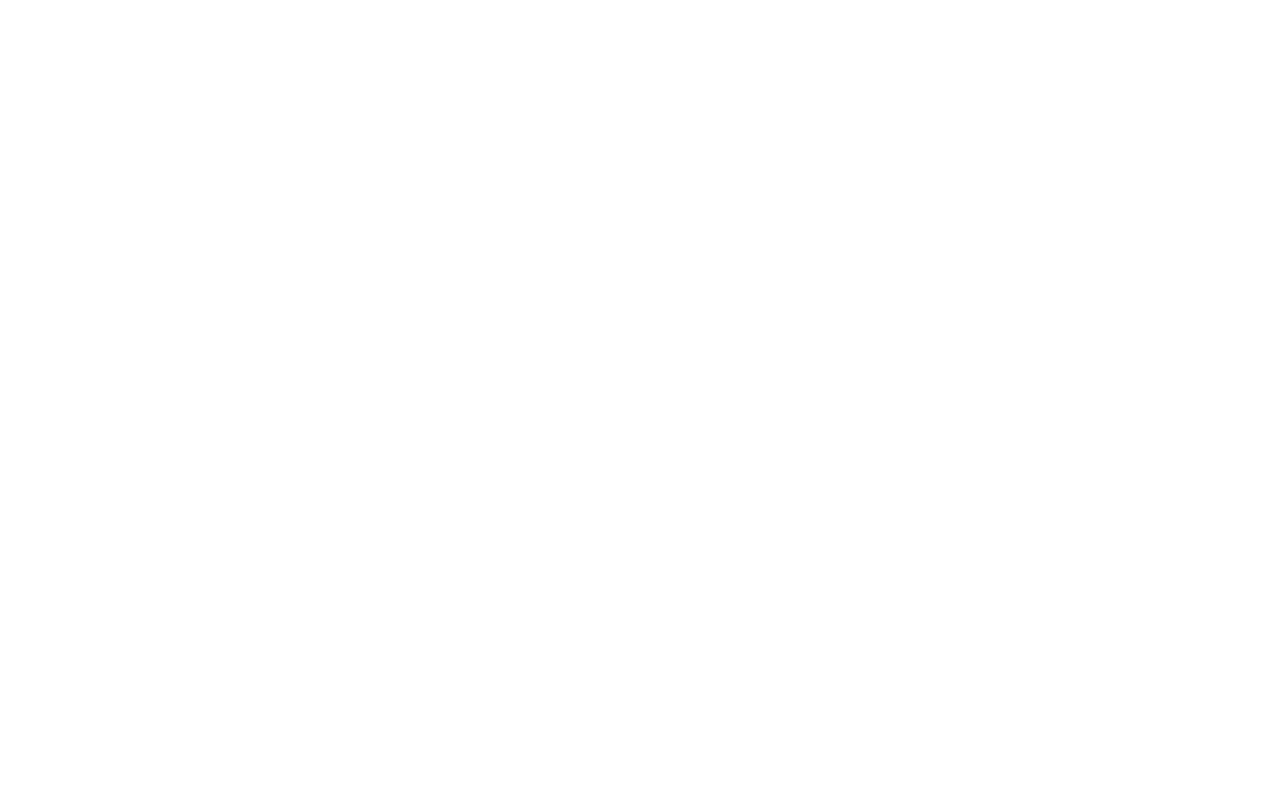
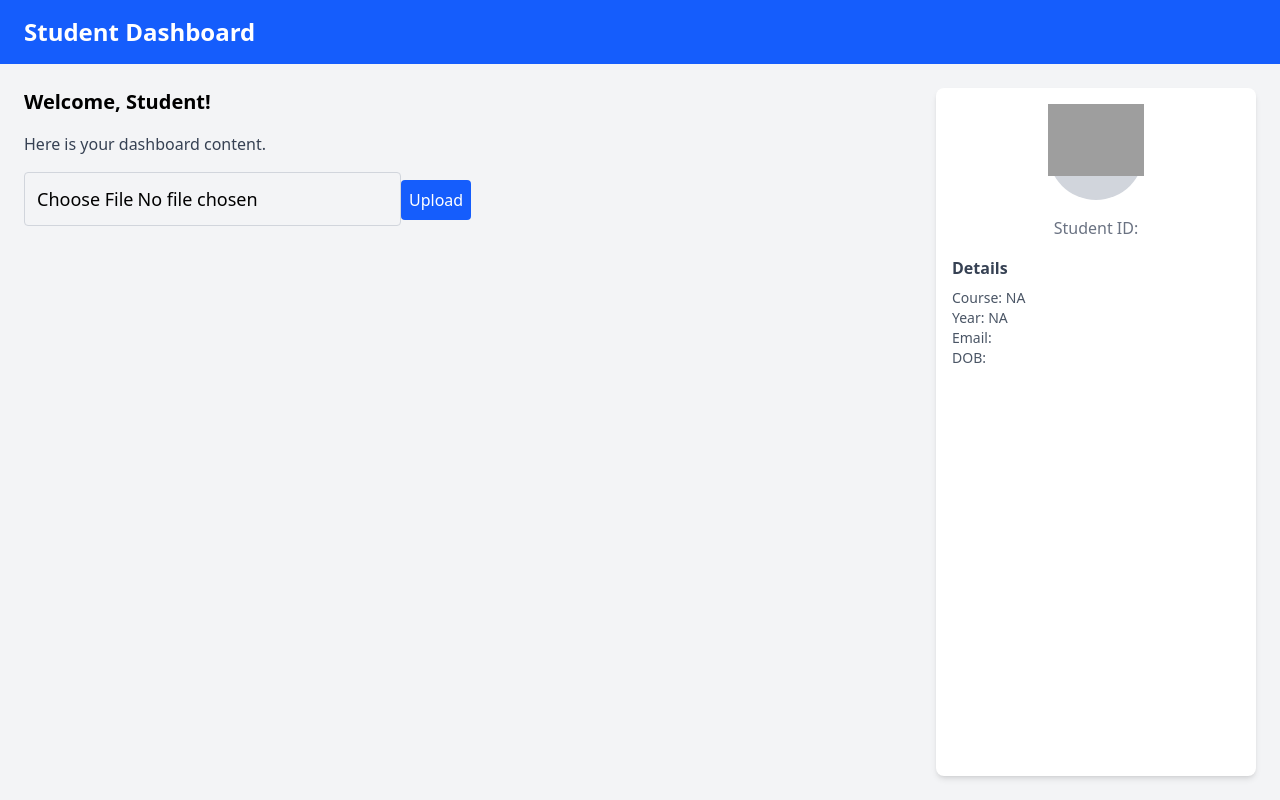
Before and after one commit to pawanrathore2/college-erp-system-frontend, a React (Vite) app: page /student-dashboard in a window 1280 px wide. Before the commit this address had no page. Built offline with nearby package versions, Linux system fonts and the light colour scheme.

Commit message:
fileupload done

```diff
--- a/src/api/studentApi.js
+++ b/src/api/studentApi.js
@@ -12,17 +12,18 @@ const getAllStudents = async () => {
         throw new Error("Failed To load Students")
     }
 }
-const createStudent = async (student, { rejectWithValue}) => {
+const createStudent = async (student, { rejectWithValue }) => {
     let response
     try {
         response = await axiosConfig.post("/students", student)
         if (response.status == 201) {
             toast.success("Student Created Successfully")
+
             return response.data
         }
     } catch (error) {
         toast.error(error.response.data.message)
-       return rejectWithValue(error.response.data)
+        return rejectWithValue(error.response.data)
 
     }
 }
@@ -30,7 +31,10 @@ const login = async ({ username, password }) => {
     try {
         const response = await axiosConfig.post('/students/login',
             { username, password })
-        if (response.status == 200) return true
+        if (response.status == 200) {
+            localStorage.setItem("student", JSON.stringify(response.data))
+            return true
+        }
         else return false
     } catch (error) {
         console.error(error)
--- a/src/components/auth/Login.jsx
+++ b/src/components/auth/Login.jsx
@@ -14,7 +14,7 @@ const Login = () => {
             .then((isLoggedIn) => {
                 setLoading(false)
                 if (isLoggedIn) {
-                    navigate("/dashboard")
+                    navigate("/student-dashboard")
                 } else {
                     console.log("Invalid credentials")
                     alert("Login failed")
--- a/src/main.jsx
+++ b/src/main.jsx
@@ -9,6 +9,7 @@ import Login from './components/auth/Login.jsx'
 import Register from './components/auth/Register.jsx'
 import DashboardPage from './pages/DashboardPage.jsx'
 import store from './app/store.js'
+import StudentDashboard from './pages/StudentDashboard.jsx'
 
 createRoot(document.getElementById('root')).render(
   <Provider store={store}>
@@ -21,6 +22,7 @@ createRoot(document.getElementById('root')).render(
             <Route path="register" element={<Register />} />
           </Route>
           <Route path='/dashboard' element={<DashboardPage />} />
+          <Route path='/student-dashboard' element={<StudentDashboard/>} />
         </Routes>
       </BrowserRouter>
 
--- /dev/null
+++ b/src/pages/StudentDashboard.jsx
@@ -0,0 +1,64 @@
+import React, { useEffect, useState } from "react";
+
+const StudentDashboard = () => {
+    const [file, setFile] = useState(null)
+    const [loggedInStudent, setLoggedInStudent] = useState({})
+    useEffect(() => {
+        const student = JSON.parse(localStorage.getItem('student'))
+        console.log(student)
+        if (student) {
+            setLoggedInStudent(student)
+        }
+    }, [])
+
+    return (
+        <div className="min-h-screen bg-gray-100 flex flex-col">
+            <header className="bg-blue-600 text-white py-4 px-6">
+                <h1 className="text-2xl font-bold">Student Dashboard</h1>
+            </header>
+            <div className="flex flex-1">
+                {/* Main Content */}
+                <div className="flex-1 p-6">
+                    <h2 className="text-xl font-semibold mb-4">Welcome, Student!</h2>
+                    <p className="text-gray-700">Here is your dashboard content.</p>
+                    <form action="http://localhost:5001/students/upload"
+                        method="post"
+                        enctype="multipart/form-data">
+                        <input
+                            className="mt-4 p-3 text-lg border border-gray-300 rounded focus:outline-none focus:ring-2 focus:ring-blue-500"
+                            type="file" name="profile-photo" />
+                        <input type="hidden"
+                            name="id"
+                            value={loggedInStudent._id} />
+                        <button type="submit" className="mt-4 bg-blue-600 text-white p-2 rounded">Upload</button>
+                    </form>
+                </div>
+                {/* Profile Card */}
+                <div className="w-1/4 bg-white shadow-md rounded-lg p-4 m-6">
+                    <div className="flex flex-col items-center">
+                        <div className="w-24 h-24 rounded-full bg-gray-300 mb-4">
+                            <img
+                                src={"http://localhost:5001/public/images/" + loggedInStudent.profilePhoto}
+                                alt=""
+
+                            />
+                        </div>
+                        <h3 className="text-lg font-semibold">{loggedInStudent.firstName} {loggedInStudent.lastName}</h3>
+                        <p className="text-gray-500">Student ID: {loggedInStudent.username}</p>
+                    </div>
+                    <div className="mt-4">
+                        <h4 className="text-gray-700 font-semibold mb-2">Details</h4>
+                        <ul className="text-gray-600 text-sm">
+                            <li>Course: NA</li>
+                            <li>Year: NA</li>
+                            <li>Email: {loggedInStudent.email}</li>
+                            <li>DOB: {loggedInStudent.dob}</li>
+                        </ul>
+                    </div>
+                </div>
+            </div>
+        </div>
+    );
+};
+
+export default StudentDashboard;
```
